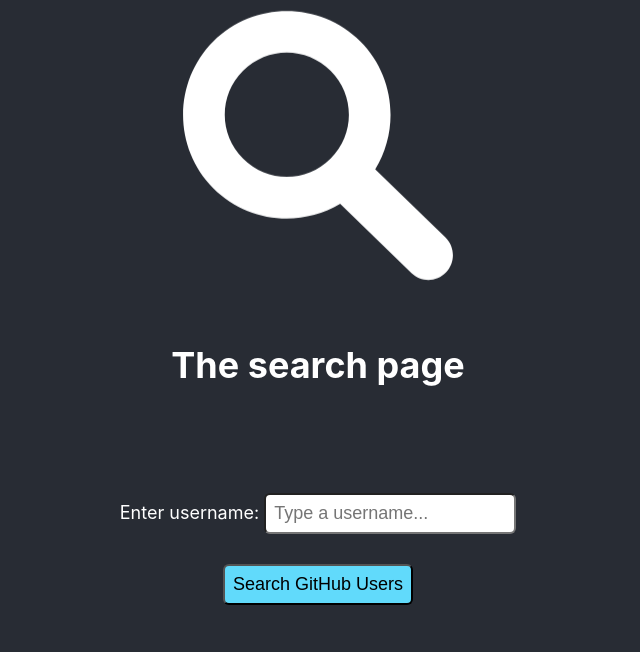
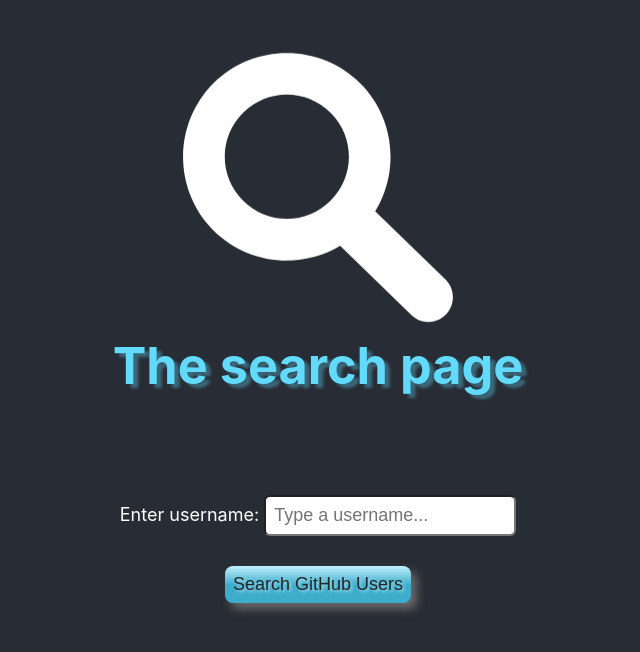
Before and after one commit to nbelo/react-github-api-user-search, a React (Create React App) app: page / in a window 1280 px wide. Shown: the top 652 px of the page, without its empty margins (322-962 px from the left). Built offline with nearby package versions, Linux system fonts and the light colour scheme.

Commit message:
update readme

```diff
--- a/src/App.css
+++ b/src/App.css
@@ -13,6 +13,7 @@
 
 @media (prefers-reduced-motion: no-preference) {
   .App-logo {
+    padding-top: 50px;
     animation: App-logo-mover 1s infinite alternate;
     -webkit-animation: App-logo-mover 1s infinite alternate;
   }
@@ -21,25 +22,42 @@
 .App-header, .searchUsersBox, .searchUsersResult {
   background-color: #282c34;
   min-height: 50vh;
+  display: -webkit-box;
+  display: -ms-flexbox;
   display: flex;
-  flex-direction: column;
-  align-items: center;
-  justify-content: center;
+  -webkit-box-orient: vertical;
+  -webkit-box-direction: normal;
+      -ms-flex-direction: column;
+          flex-direction: column;
+  -webkit-box-align: center;
+      -ms-flex-align: center;
+          align-items: center;
+  -webkit-box-pack: center;
+      -ms-flex-pack: center;
+          justify-content: center;
   font-size: calc(10px + 1vmin);
   color: white;
 }
 
-.App-header h1 {
+.App-header h1, .searchUsersResult h1 {
   margin: 0;
   margin-bottom: 0;
-  padding-top: 50px;
+  text-shadow: 5px 4px 3px #61dafb59;
+  font-size: 2.8em;
+  color: #61dafb;
 }
 
 .searchUsersResult img {
   width: 120px;
 }
 
-.searchUsersForm input, .searchUsersForm button {
+.searchUsersResult input {
+  padding: 8px;
+  border-radius: 6px;
+  font-size: calc(10px + 1vmin);
+}
+
+.searchUsersForm input {
   padding: 8px;
   border-radius: 6px;
   font-size: calc(10px + 1vmin);
@@ -53,14 +71,12 @@
 
 .loadingRepos {
   position: absolute;
-  width: calc(70vw + 40px);
-  left: calc(50% - 35vw);
+  width: 100%;
   height: 150px;
   margin-top: 0;
   padding-top: 120px;
-  background-color: rgb(0 0 0 / 80%);
+  background-color: rgba(0, 0, 0, 0.8);
   z-index: 1;
-  font-size: 16px;
 }
 
 .listRepos {
@@ -81,19 +97,19 @@
   margin: 1px;
   text-align: center;
   font-weight: 500;
-  transform: scale(1);
-  -webkit-transition: all 1s;
-  -moz-transition: all 1s;
-  -o-transition: all 1s;
-  transition: all 1s;
+  -webkit-transform: scale(1);
+          transform: scale(1);
+  -webkit-transition: all .5s;
+  transition: all .5s;
 }
 
 .listRepos p a {
   color: #40f589;
 }
 
-.listRepos p:hover{
-  transform: scale(1.1);
+.listRepos p:hover {
+  -webkit-transform: scale(1.12);
+          transform: scale(1.12);
 }
 
 .listRepos span {
@@ -104,37 +120,34 @@
 .totalOfRepositories {
   opacity: 1;
   -webkit-transition: all 0.3s;
-  -moz-transition: all 0.3s;
-  -o-transition: all 0.3s;
   transition: all 0.3s;
 }
 
-.searchUsersForm button {
-  background-color: #61dafb;
+.blueBtn {
   font-size: calc(10px + 1vmin);
   padding: 8px;
-  border-radius: 6px;
-}
-
-.blueBtn {
-  background-color: #61dafb;
-  font-size: calc(10px + 1vmin);
-  padding: 8px;
-  border-radius: 6px;
-  -webkit-transition: all 0.3s;
-  -moz-transition: all 0.3s;
-  -o-transition: all 0.3s;
-  transition: all 0.3s;
+  border-radius: 8px;
+  -webkit-transition: all 0.4s;
+  transition: all 0.4s;
+  background-image: -webkit-gradient(linear, left top, left bottom, from(#c3f1fd), color-stop(51%, #3eadcc));
+  background-image: linear-gradient(to bottom, #c3f1fd 0%, #3eadcc 51%);
+  text-shadow: 2px 2px 3px rgba(255, 255, 255, 0.5);
+  color: #21282a;
+  -webkit-box-shadow: 6px 6px 10px #6a6a6a;
+          box-shadow: 6px 6px 10px #6a6a6a;
+  border: 1px;
 }
 
 .blueBtn:hover {
-  background-color: #bff2ff;
-  box-shadow: 1px 1px #919191;
+  background-image: -webkit-gradient(linear, left top, left bottom, from(#61dafb), color-stop(51%, #329fbd));
+  background-image: linear-gradient(to bottom, #61dafb 0%, #329fbd 51%);
+  -webkit-box-shadow: 1px 1px 1px;
+          box-shadow: 1px 1px 1px;
 }
 
 .blueBtn:active {
-  background-color: #8db1bb;
-  box-shadow: none;
+  background-image: -webkit-gradient(linear, left top, left bottom, from(#c3f1fd), color-stop(51%, #3eadcc));
+  background-image: linear-gradient(to bottom, #c3f1fd 0%, #3eadcc 51%);
 }
 
 .searchUserButton {
@@ -148,21 +161,28 @@
 
 .userInfoBox {
   height: 55vh;
-}
-
-.searchUsersResult li {
-  text-align: left;
-}
-
-.App-link {
-  color: #61dafb;
+  position: relative;
 }
 
 @-webkit-keyframes App-logo-mover {
-  0% { transform: translateY(0); }
-  100% { transform: translateY(-10px); }
+  0% {
+    -webkit-transform: translateY(0);
+            transform: translateY(0);
+  }
+  100% {
+    -webkit-transform: translateY(-10px);
+            transform: translateY(-10px);
+  }
 }
+
 @keyframes App-logo-mover {
-  0% { transform: translateY(0); }
-  100% { transform: translateY(-10px); }
+  0% {
+    -webkit-transform: translateY(0);
+            transform: translateY(0);
+  }
+  100% {
+    -webkit-transform: translateY(-10px);
+            transform: translateY(-10px);
+  }
 }
+/*# sourceMappingURL=App.css.map */
--- a/src/App.js
+++ b/src/App.js
@@ -98,8 +98,7 @@ const App = () => {
         </div>
       </div>
     )
-  }
-  else {
+  } else {
     return (
       <div className="App">
         <div className="searchUsersResult">
@@ -107,7 +106,7 @@ const App = () => {
             <h1>The user page</h1>
             <p className="error">{error}</p>
             <h2>Found {users.total_count} {users.total_count > 1 ? "users" : "user"}</h2>
-            <button className="blueBtn" onClick={ResetUsers}><span>&#x2039;</span> Back</button>&nbsp;
+            <button className="blueBtn" onClick={ResetUsers}><span>&#x2039;</span> Back</button>&nbsp;&nbsp;
             <button className="blueBtn" onClick={NextUser}>Next user <span>&#x203A;</span></button>
             <h3>Showing user #{users.items.indexOf(user, 0) + 1 + ((window.var.userPage-1)*30)}</h3>
           </header>
--- /dev/null
+++ b/src/App.sass
@@ -0,0 +1,146 @@
+.App
+  text-align: center
+
+.App-logo
+  height: 35vmin
+  pointer-events: none
+
+.error
+  color: red
+
+@media (prefers-reduced-motion: no-preference)
+  .App-logo
+    padding-top: 50px
+    animation: App-logo-mover 1s infinite alternate
+    -webkit-animation: App-logo-mover 1s infinite alternate
+
+.App-header, .searchUsersBox, .searchUsersResult
+  background-color: #282c34
+  min-height: 50vh
+  display: flex
+  flex-direction: column
+  align-items: center
+  justify-content: center
+  font-size: calc(10px + 1vmin)
+  color: white
+
+.App-header h1, .searchUsersResult h1
+  margin: 0
+  margin-bottom: 0
+  text-shadow: 5px 4px 3px #61dafb59
+  font-size: 2.8em
+  color: #61dafb
+
+.searchUsersResult
+    img
+        width: 120px
+
+    input
+        padding: 8px
+        border-radius: 6px
+        font-size: calc(10px + 1vmin)
+
+.searchUsersForm
+    input
+        padding: 8px
+        border-radius: 6px
+        font-size: calc(10px + 1vmin)
+
+    input:focus-visible
+        outline-color: #40f589
+        outline-style: solid
+        outline-width: 3px
+
+.loadingRepos
+  position: absolute
+  width: 100%
+  height: 150px
+  margin-top: 0
+  padding-top: 120px
+  background-color: rgba(0, 0, 0, 0.8)
+  z-index: 1
+
+.listRepos
+    margin-top: 10px
+    background-color: #000
+    padding: 10px 40px
+    height: 250px
+    overflow-y: auto
+    overflow-x: hidden
+    border-radius: 8px
+    width: 70vw
+    position: relative
+
+    p
+        color: #40f589
+        font-size: 14px
+        margin: 1px
+        text-align: center
+        font-weight: 500
+        transform: scale(1)
+        -webkit-transition: all .5s
+        -moz-transition: all .5s
+        -o-transition: all .5s
+        transition: all .5s
+
+.listRepos
+    p a
+        color: #40f589
+
+    p:hover
+        transform: scale(1.12)
+
+    span
+        font-size: 11px
+        font-style: italic
+
+.totalOfRepositories
+  opacity: 1
+  -webkit-transition: all 0.3s
+  -moz-transition: all 0.3s
+  -o-transition: all 0.3s
+  transition: all 0.3s
+
+.blueBtn
+    font-size: calc(10px + 1vmin)
+    padding: 8px
+    border-radius: 8px
+    -webkit-transition: all 0.4s
+    -moz-transition: all 0.4s
+    -o-transition: all 0.4s
+    transition: all 0.4s
+    background-image: linear-gradient(to bottom, #c3f1fd 0%, #3eadcc 51%)
+    text-shadow: 2px 2px 3px rgba(255, 255, 255, 0.5)
+    color: #21282a
+    box-shadow: 6px 6px 10px #6a6a6a
+    border: 1px
+
+    &:hover
+        background-image: linear-gradient(to bottom, #61dafb 0%, #329fbd 51%)
+        box-shadow: 1px 1px 1px
+
+    &:active
+        background-image: linear-gradient(to bottom, #c3f1fd 0%, #3eadcc 51%)
+
+.searchUserButton
+  margin-top: 30px
+  margin-bottom: 15vh
+
+.searchUsersResult
+  min-height: 100vh
+
+.userInfoBox
+  height: 55vh
+  position: relative
+
+@-webkit-keyframes App-logo-mover
+  0%
+      transform: translateY(0)
+  100%
+      transform: translateY(-10px)
+
+@keyframes App-logo-mover
+  0%
+      transform: translateY(0)
+  100%
+      transform: translateY(-10px)
```
Also changed, not shown: 2 other files (tests, documents, lock files or other folders).
